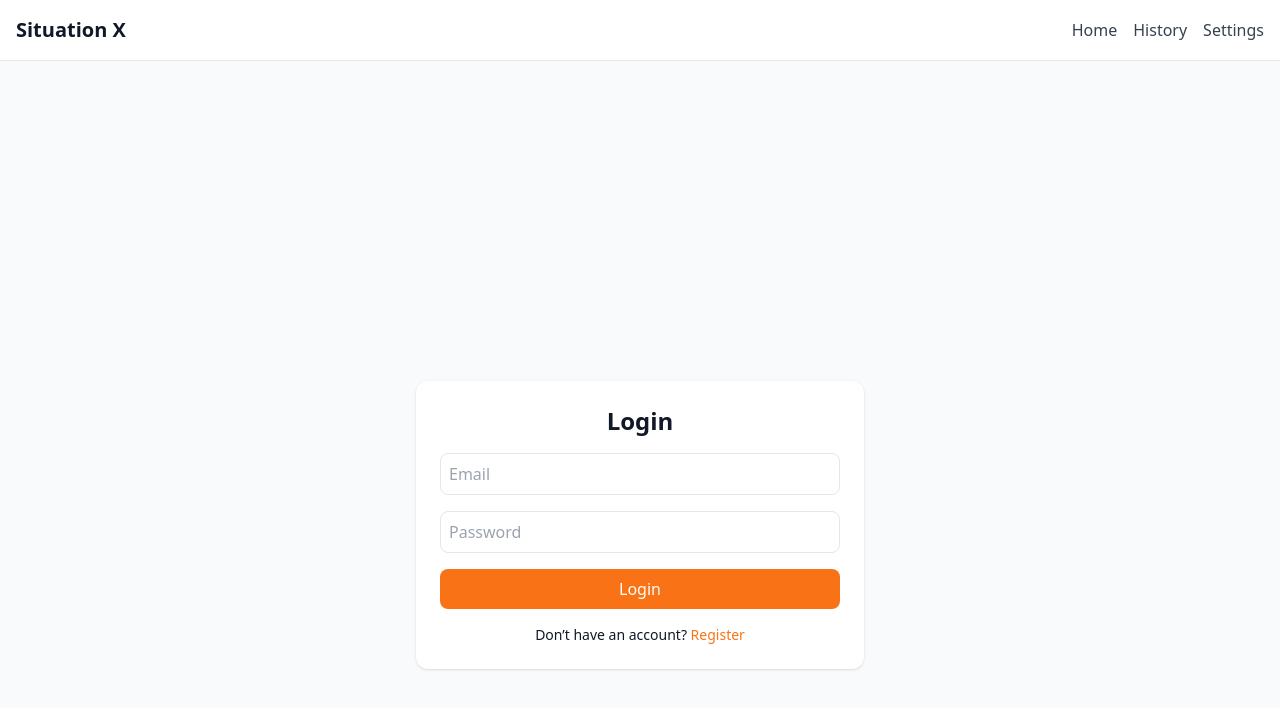
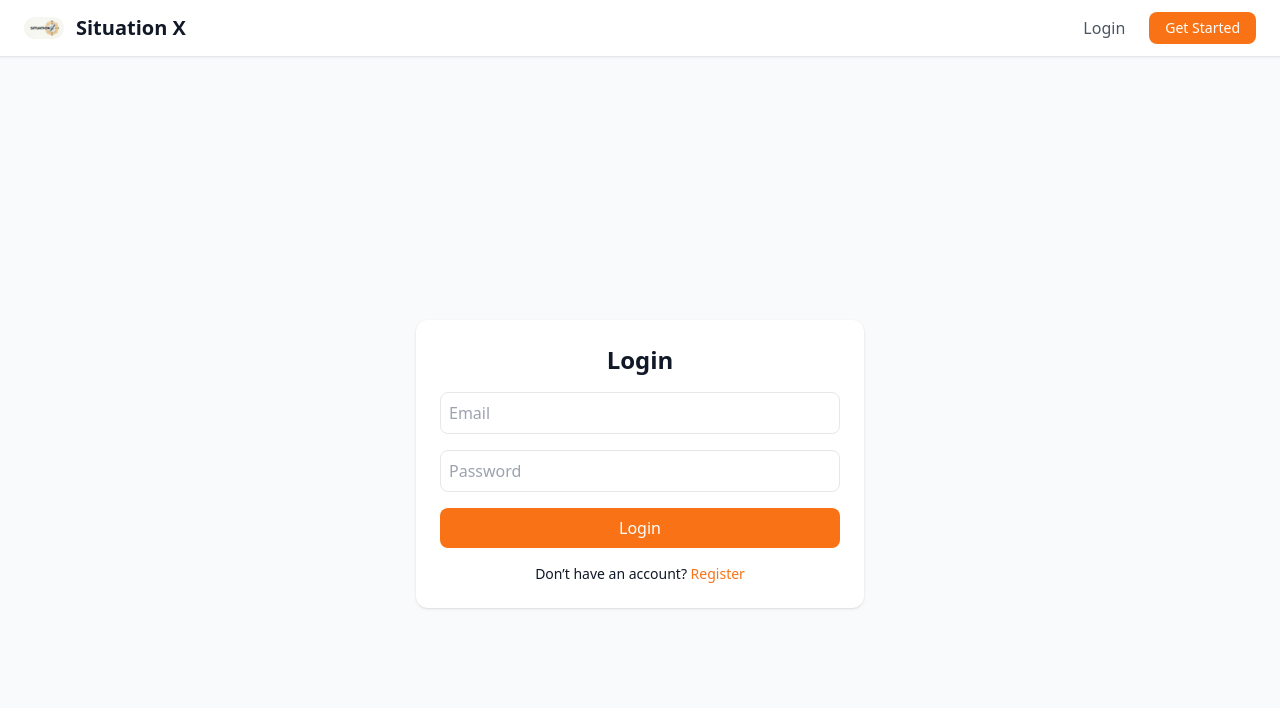
Before and after one commit to Lakshyasaxena0/Situation-X, a Next.js app in the folder frontend/: page /login in a window 1280 px wide. Shown: the top 708 px of the page. Built offline with nearby package versions, Linux system fonts and the light colour scheme; no server answers.

Commit message:
Update Navbar.tsx

```diff
--- a/frontend/src/components/Navbar.tsx
+++ b/frontend/src/components/Navbar.tsx
@@ -1,20 +1,71 @@
+"use client";
 import Link from "next/link";
+import Image from "next/image";
+import { useAppStore } from "../state/store";
+import { useRouter } from "next/navigation";
 
 export default function Navbar() {
+  const { user, logout } = useAppStore();
+  const router = useRouter();
+
+  const handleLogout = () => {
+    logout();
+    router.push("/login");
+  };
+
   return (
-    <nav className="flex justify-between items-center p-4 border-b bg-white">
-      <h1 className="text-xl font-bold">Situation X</h1>
+    <nav className="flex justify-between items-center px-6 py-3 border-b bg-white shadow-sm fixed top-0 left-0 right-0 z-50">
+      {/* LOGO + NAME */}
+      <Link href="/" className="flex items-center gap-3">
+        <Image
+          src="/logo.png"
+          alt="Situation X Logo"
+          width={40}
+          height={40}
+          className="rounded-full object-contain"
+          onError={(e) => {
+            (e.target as HTMLImageElement).style.display = "none";
+          }}
+        />
+        <span className="text-xl font-bold text-gray-900">Situation X</span>
+      </Link>
 
-      <div className="space-x-4">
-        <Link href="/" className="text-gray-700 hover:text-black">
+      {/* NAV LINKS */}
+      <div className="flex items-center gap-6">
+        {user ? (
+          <>
+            <Link href="/" className="text-gray-600 hover:text-orange-500 font-medium transition">
               Home
             </Link>
-        <Link href="/history" className="text-gray-700 hover:text-black">
+            <Link href="/history" className="text-gray-600 hover:text-orange-500 font-medium transition">
               History
             </Link>
-        <Link href="/settings" className="text-gray-700 hover:text-black">
+            <Link href="/feedback" className="text-gray-600 hover:text-orange-500 font-medium transition">
+              Feedback
+            </Link>
+            <Link href="/settings" className="text-gray-600 hover:text-orange-500 font-medium transition">
               Settings
             </Link>
+            <button
+              onClick={handleLogout}
+              className="px-4 py-1.5 bg-red-500 text-white rounded-lg hover:bg-red-600 text-sm font-medium transition"
+            >
+              Logout
+            </button>
+          </>
+        ) : (
+          <>
+            <Link href="/login" className="text-gray-600 hover:text-orange-500 font-medium transition">
+              Login
+            </Link>
+            <Link
+              href="/register"
+              className="px-4 py-1.5 bg-orange-500 text-white rounded-lg hover:bg-orange-600 text-sm font-medium transition"
+            >
+              Get Started
+            </Link>
+          </>
+        )}
       </div>
     </nav>
   );
```
Lines whose indentation alone changed are shown as unchanged.
